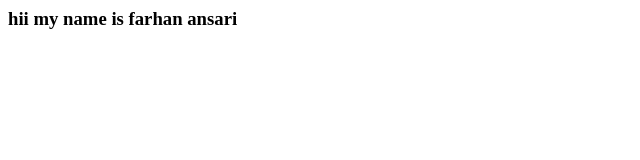
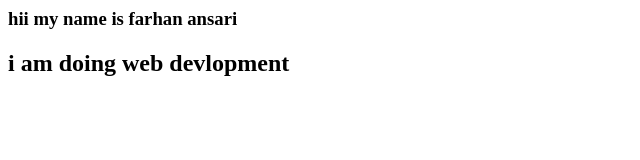
Before and after one commit to aashique-raza/localrepo3, a plain HTML site: page index.html in a window 1280 px wide. Shown: the whole page, without its empty margins (0-640 px from the left). Drawn offline with Linux system fonts and the light colour scheme.

Commit message:
add new featyure

```diff
--- a/index.html
+++ b/index.html
@@ -1 +1,2 @@
 <h3>hii my name is farhan ansari</h3>
+<h2>i am doing web devlopment</h2>
```
